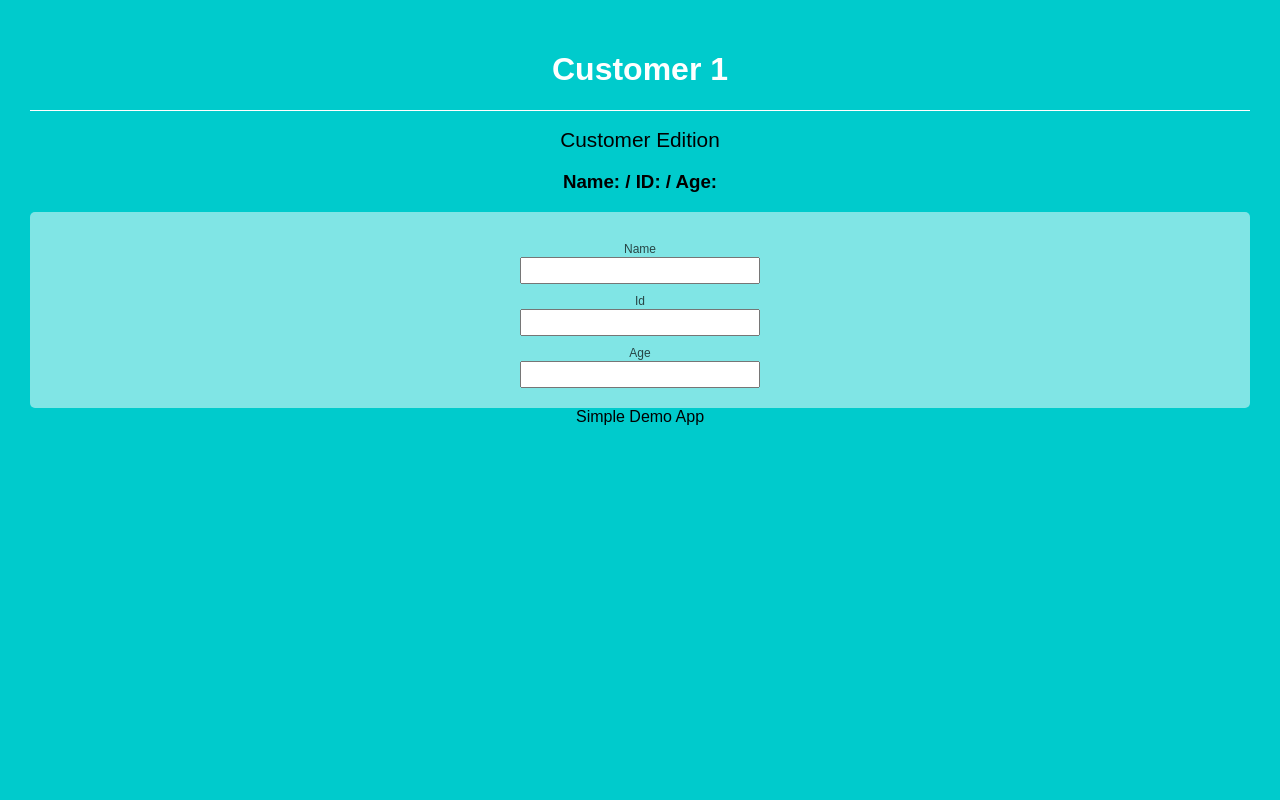
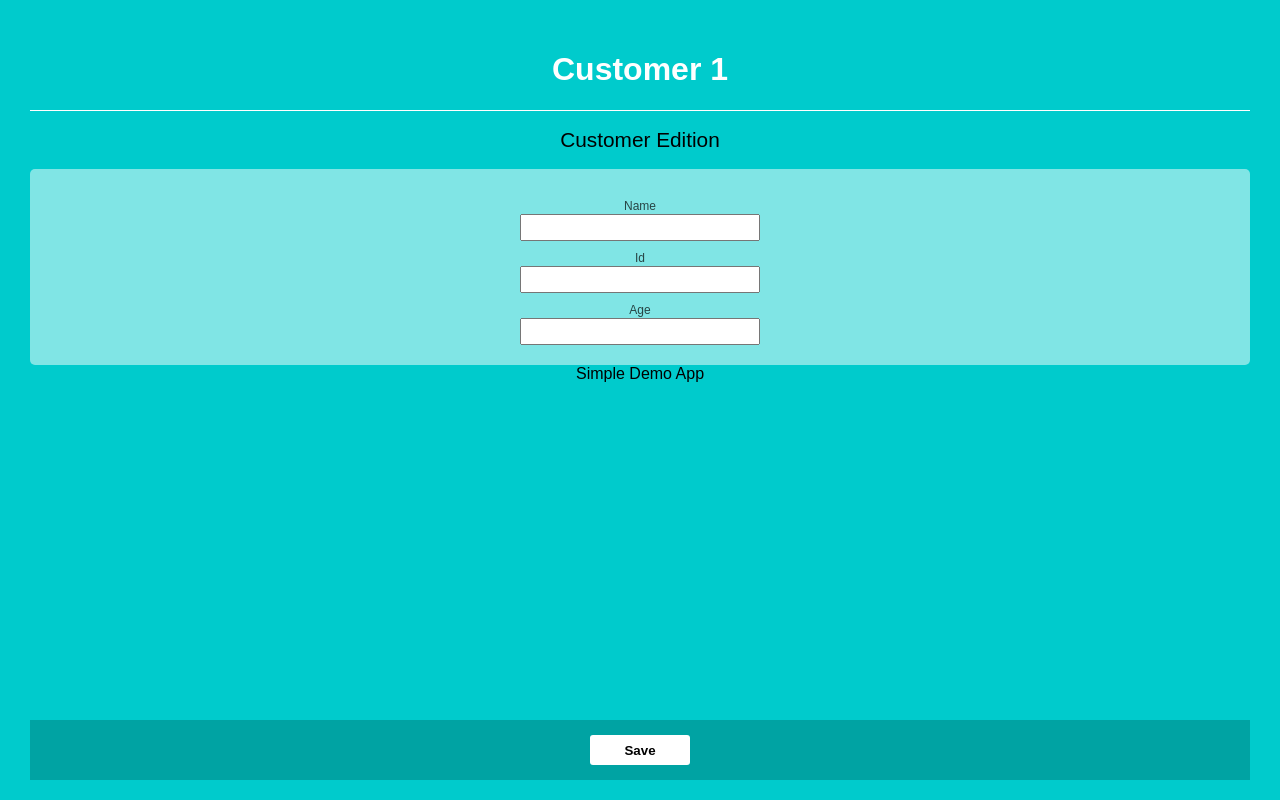
Before and after one commit to heilop/simple-customer-app, a React (Create React App) app: page /customers/1/edit in a window 1280 px wide. Built offline with nearby package versions, Linux system fonts and the light colour scheme.

Commit message:
Include initial version of Submit Handler.

```diff
--- a/src/components/CustomerEdit.js
+++ b/src/components/CustomerEdit.js
@@ -1,8 +1,8 @@
 import React from 'react';
 import PropTypes from 'prop-types';
-import { reduxForm, Field } from 'redux-form';
+import { reduxForm, Field, isSubmitting } from 'redux-form';
 import { setPropsAsInitial } from './../helpers/setPropsAsInitial';
-
+import CustomersActions from './../components/CustomersActions';
 // const isRequired = value => (
 //   !value && "Required field!"
 // );
@@ -32,12 +32,11 @@ const MyField = ({ input, meta, type, label, name }) => (
     </div>
 );
 
-const CustomerEdit = ({ name, id, age}) => {
+const CustomerEdit = ({ name, id, age, handleSubmit, submitting }) => {
   return (
     <div>
       <h2>Customer Edition</h2>
-      <h3>Name: { name } / ID: { id } / Age: { age }</h3>
-      <form action="">
+      <form onSubmit = { handleSubmit }>
         <Field
           name = "name"
           component = { MyField }
@@ -58,6 +57,9 @@ const CustomerEdit = ({ name, id, age}) => {
           validate = { isNumeric }
           label = "Age"
         ></Field>
+        <CustomersActions>
+          <button type="submit" disabled = { submitting }>Save</button>
+        </CustomersActions>
       </form>
     </div>
   );
--- a/src/containers/CustomerContainer.js
+++ b/src/containers/CustomerContainer.js
@@ -9,11 +9,15 @@ import { getCustomerById } from '../selectors/customers';
 
 class CustomerContainer extends Component {
 
+  handleSubmit = values => {
+    console.log(JSON.stringify(values));
+  };
+
   renderBody = () => (
     <Route path = "/customers/:id/edit"  children = {
       ( { match } ) => {
         const CustomerControl = match ? CustomerEdit : CustomerData;
-        return  <CustomerControl { ...this.props.customer } />
+        return  <CustomerControl { ...this.props.customer } onSubmit = { this.handleSubmit } />
       }
     } />
   );
```
